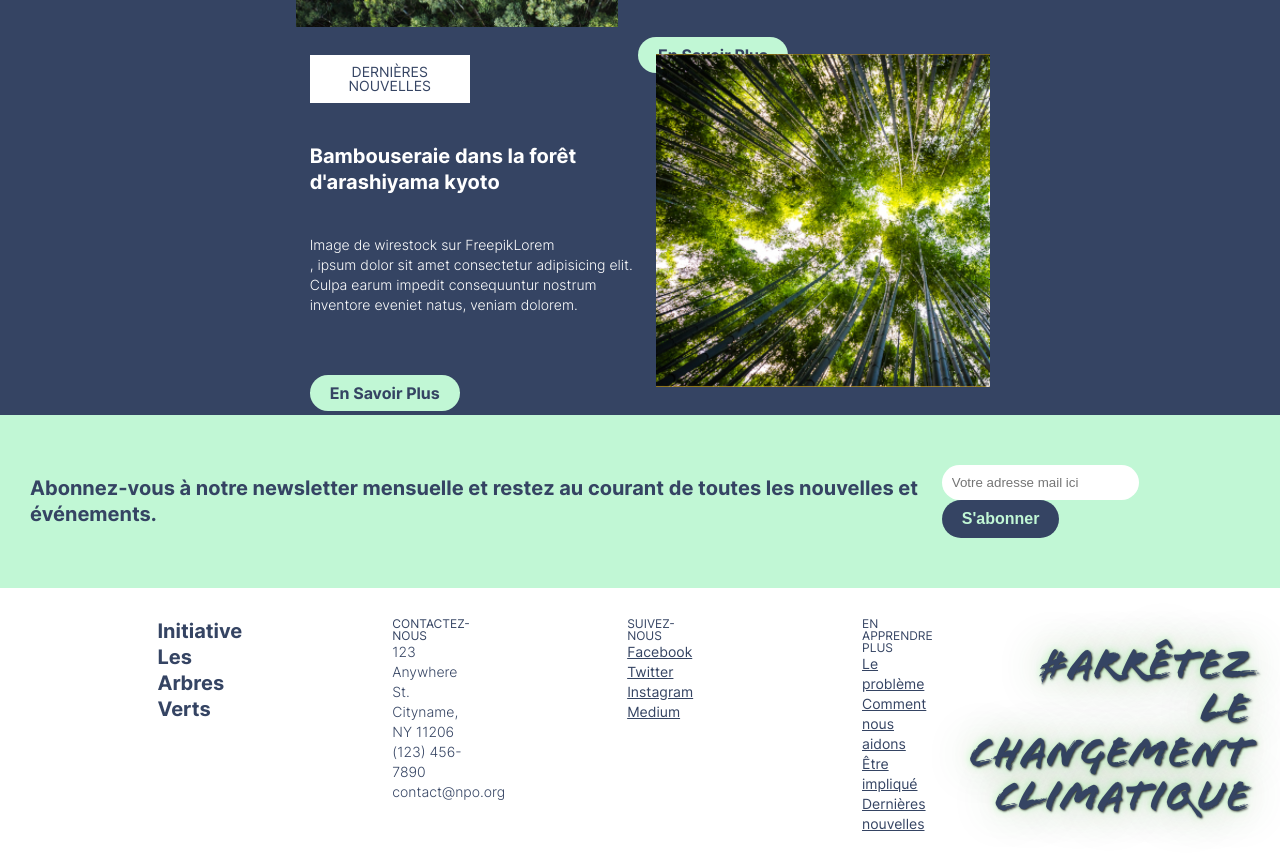
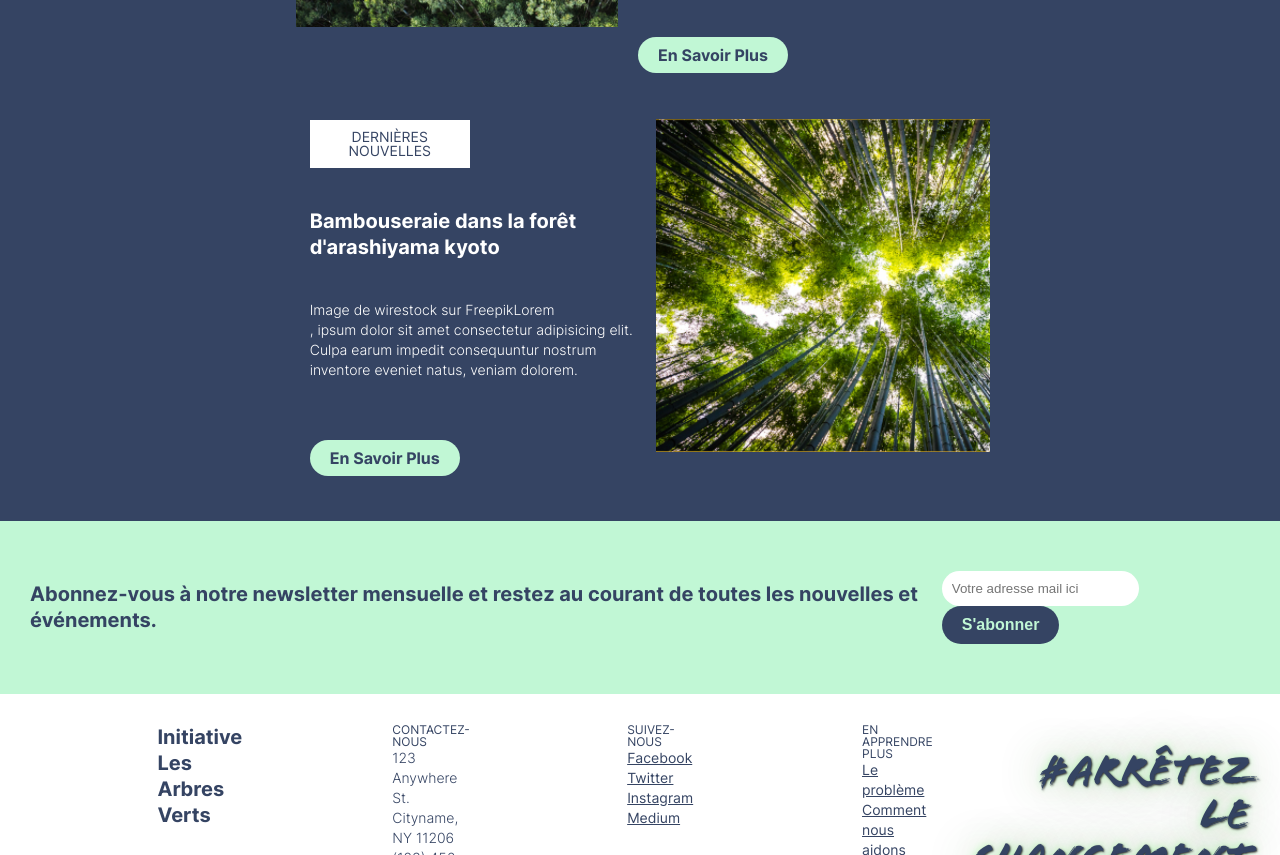
Before and after one commit to tbressel/TheGreenTreesInitiative, a plain HTML site: page index.html in a window 1280 px wide. Shown: the part 4435-5290 px from the top of the page. Drawn offline with Linux system fonts and the light colour scheme.

Commit message:
Section 6 l'élément bloc bot avait un petit soucis de responsif au niveau des boutons. Correction en réglant les margins top et bottom

```diff
--- a/assets/css/style.css
+++ b/assets/css/style.css
@@ -852,7 +852,8 @@ min-width : 300px;
     flex-direction: row-reverse;
     height: 280px;
     justify-content: center;
-    margin-bottom: 50px;
+    margin-bottom: 91px;
+    margin-top: 135px;
 
 }
     .section-6 .bloc-bot img {
```
